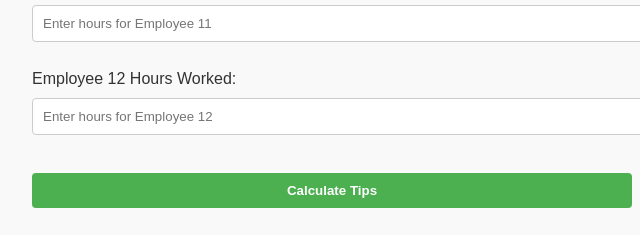
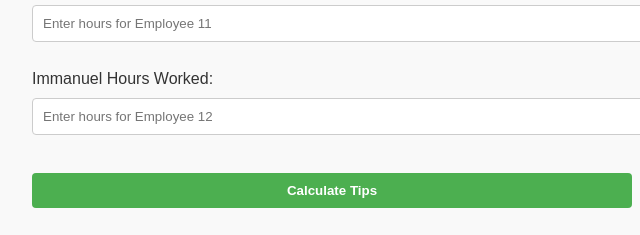
Before and after one commit to VladimirAngelo/tipCalculatorMikado, a website: page public/index.html in a window 1280 px wide. Shown: the part 1156-1391 px from the top of the page, 308-948 px from the left. Drawn offline with Linux system fonts and the light colour scheme.

Commit message:
Changed tip percentage to be more accurate and added Immanuel

```diff
--- a/public/index.html
+++ b/public/index.html
@@ -46,7 +46,7 @@
     <label for="hours1">Rachel Hours Worked:</label><br>
     <input type="number" id="hours11" step="0.01" placeholder="Enter hours for Employee 11" required><br><br>
 
-    <label for="hours2">Employee 12 Hours Worked:</label><br>
+    <label for="hours2">Immanuel Hours Worked:</label><br>
     <input type="number" id="hours12" step="0.01" placeholder="Enter hours for Employee 12" required><br><br>
 
 
```
